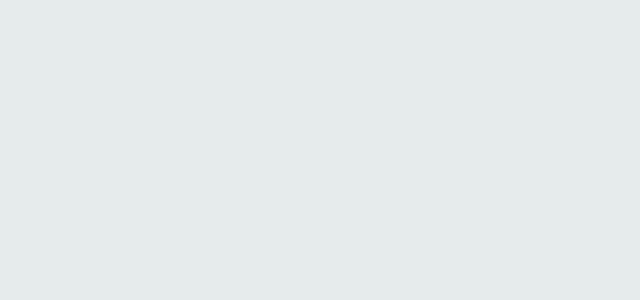
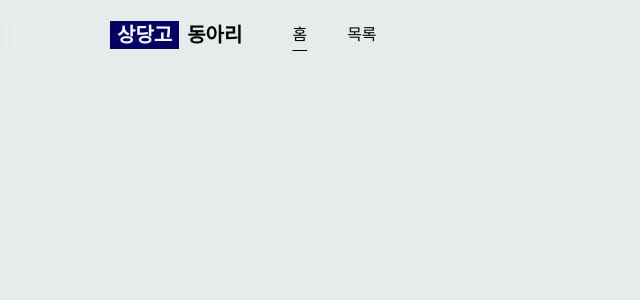
Before and after one commit to InfiniteBuffe/sangdango-frontend, a Next.js app: page /service/club in a window 1280 px wide. Shown: the top 300 px of the page, without its empty margins (0-640 px from the left). Built offline with nearby package versions, Linux system fonts and the light colour scheme; a web font is replaced by a local one.

Commit message:
동아리 페이지 추가

```diff
--- /dev/null
+++ b/components/Container.js
@@ -0,0 +1,11 @@
+import styles from '@/styles/components/Container/Container.module.css'
+
+const Container = (props) => {
+    return (
+        <div className={styles.container}>
+            {props.children}
+        </div>
+    )
+}
+
+export default Container
--- a/components/ServiceHeader.js
+++ b/components/ServiceHeader.js
@@ -1,12 +1,23 @@
 import styles from '@/styles/components/ServiceHeader/ServiceHeader.module.css'
+import Container from '@/components/Container'
 
-const ServiceHeader = () => {
+const ServiceHeader = (props) => {
     return (
         <>
             <div className={styles.header}>
-                <div className={styles.title}>
-                    동아리
-                </div>
+                <Container>
+                    <div className={styles.title}>
+                        <span className={styles.highlight}>상당고</span> {props.title}
+                    </div>
+                    <div className={styles.menu_box}>
+                        <div className={styles.menu_item} id={styles.menu_active}>
+                            홈
+                        </div>
+                        <div className={styles.menu_item}>
+                            목록
+                        </div>
+                    </div>
+                </Container>
             </div>
             <div className={styles.header_space} />
         </>
--- a/pages/service/club/index.js
+++ b/pages/service/club/index.js
@@ -1,8 +1,11 @@
+import ServiceHeader from '@/components/ServiceHeader'
 import styles from '@/styles/pages/services/Club/Home/Home.module.css'
 
 const Home = () => {
     return (
-        <></>
+        <>
+            <ServiceHeader title='동아리' />
+        </>
     )
 }
 
--- a/styles/_variables.scss
+++ b/styles/_variables.scss
@@ -7,4 +7,4 @@ $header-background-color: rgba(230, 235, 236, 0.45); // Global:background-color
 $header-height: 70px;
 
 // Service - Club
-$service-header-height: 100px;
+$service-header-height: 70px;
--- /dev/null
+++ b/styles/components/Container/Container.module.css
@@ -0,0 +1,10 @@
+.container {
+  width: 1130px;
+  margin: auto;
+}
+
+@media (max-width: 1130px) {
+  .container {
+    width: 100%;
+  }
+}/*# sourceMappingURL=Container.module.css.map */
--- /dev/null
+++ b/styles/components/Container/Container.module.scss
@@ -0,0 +1,10 @@
+.container {
+    width: 1130px;
+    margin: auto;
+}
+
+@media (max-width: 1130px) {
+    .container {
+        width: 100%;
+    }
+}
--- a/styles/components/ServiceHeader/ServiceHeader.module.css
+++ b/styles/components/ServiceHeader/ServiceHeader.module.css
@@ -1,10 +1,76 @@
 .header {
   width: 100%;
-  height: 100px;
-  background-color: red;
+  height: 70px;
+  background-color: transparent;
+  -webkit-backdrop-filter: blur(10px);
+          backdrop-filter: blur(10px);
   position: fixed;
+  display: flex;
+  justify-content: left;
+  align-items: center;
+  flex-direction: row;
 }
 
 .header_space {
-  height: 100px;
+  height: 70px;
+}
+
+.title {
+  float: left;
+  font-family: "pretendard";
+  font-size: 20px;
+  font-weight: 700;
+  line-height: 70px;
+  margin-left: 30px;
+  -webkit-user-select: none;
+     -moz-user-select: none;
+      -ms-user-select: none;
+          user-select: none;
+}
+
+.highlight {
+  background-color: rgb(7, 0, 100);
+  color: white;
+  padding: 3px 7px;
+  margin-right: 3px;
+  margin-left: 5px;
+  font-weight: 800;
+}
+
+.menu_box {
+  float: left;
+  margin-left: 30px;
+  height: 70px;
+  width: 300px;
+  display: flex;
+  align-items: left;
+  justify-content: left;
+  flex-direction: row;
+}
+
+.menu_item {
+  font-family: "pretendard";
+  font-weight: 400;
+  font-size: 16px;
+  padding-left: 20px;
+  padding-right: 20px;
+  line-height: 70px;
+  -webkit-user-select: none;
+     -moz-user-select: none;
+      -ms-user-select: none;
+          user-select: none;
+  cursor: pointer;
+}
+.menu_item:hover {
+  text-decoration: underline;
+  text-underline-offset: 10px;
+  -webkit-text-decoration-color: rgb(170, 170, 170);
+          text-decoration-color: rgb(170, 170, 170);
+}
+
+#menu_active {
+  text-decoration: underline;
+  text-underline-offset: 10px;
+  -webkit-text-decoration-color: black;
+          text-decoration-color: black;
 }/*# sourceMappingURL=ServiceHeader.module.css.map */
--- a/styles/components/ServiceHeader/ServiceHeader.module.scss
+++ b/styles/components/ServiceHeader/ServiceHeader.module.scss
@@ -3,10 +3,68 @@
 .header {
     width: 100%;
     height: $service-header-height;
-    background-color: red;
+    background-color: transparent;
+    backdrop-filter: blur(10px);
     position: fixed;
+    display: flex;
+    justify-content: left;
+    align-items: center;
+    flex-direction: row;
 }
 
 .header_space {
     height: $service-header-height;
 }
+
+.title {
+    float: left;
+    font-family: 'pretendard';
+    font-size: 20px;
+    font-weight: 700;
+    line-height: $service-header-height;
+    margin-left: 30px;
+    user-select: none;
+}
+
+.highlight {
+    background-color: rgb(7, 0, 100);
+    color: white;
+    padding: 3px 7px;
+    margin-right: 3px;
+    margin-left: 5px;
+    font-weight: 800;
+}
+
+.menu_box {
+    float: left;
+    margin-left: 30px;
+    height: $service-header-height;
+    width: 300px;
+    display: flex;
+    align-items: left;
+    justify-content: left;
+    flex-direction: row;
+}
+
+.menu_item {
+    font-family: 'pretendard';
+    font-weight: 400;
+    font-size: 16px;
+    padding-left: 20px;
+    padding-right: 20px;
+    line-height: $service-header-height;
+    user-select: none;
+    cursor: pointer;
+    &:hover {
+        text-decoration: underline;
+        text-underline-offset: 10px;
+        text-decoration-color: rgb(170, 170, 170);
+    }
+}
+
+#menu_active {
+    text-decoration: underline;
+    text-underline-offset: 10px;
+    text-decoration-color: black;
+    // text-decoration-thickness: 1px;
+}
```
Also changed, not shown: styles/components/Layout/Layout.module.css (line endings or trailing spaces), 2 other files (tests, documents, lock files or other folders).
